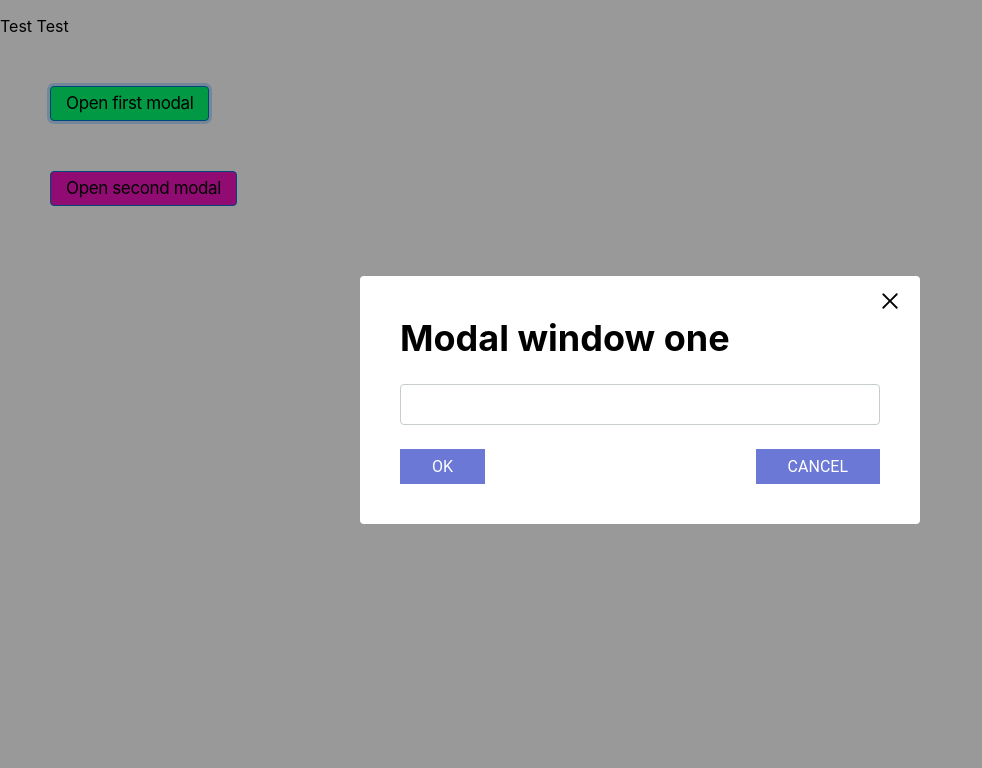
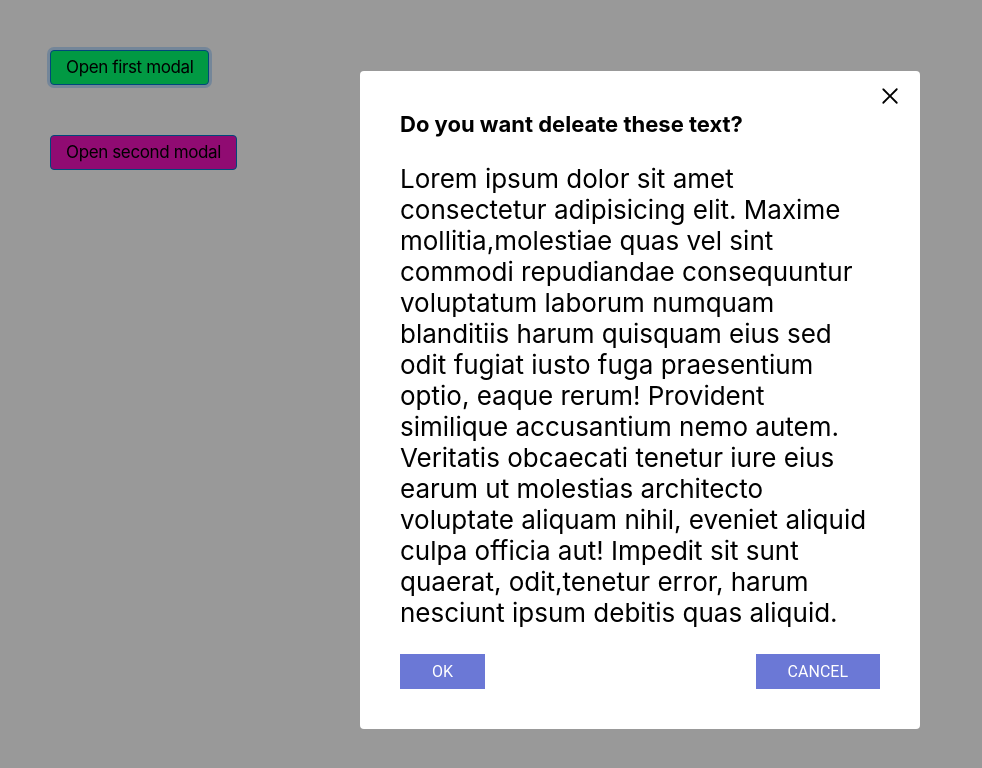
Before and after one commit to 3dlfive/DanItReactHw1, a React (Create React App) app: page / in a window 1280 px wide. Both pictures are taken after a click on the button "Open first modal". Shown: the top 768 px of the page, without its empty margins (0-982 px from the left). Built offline with nearby package versions, Linux system fonts and the light colour scheme.

Commit message:
feat: functionality done

```diff
--- a/src/App.js
+++ b/src/App.js
@@ -3,27 +3,57 @@ import Button from './components/Button/button.component'
 import Modal from './components/Modal/modal.component'
 
 class App extends Component {
-  state = {isModal:false,modalHeader:"Modal window one",modalCloseButton:true,modalText:"Modal text one"}
-  handleClick = (e) =>{
-    console.log(this.text);
+  state = {
+    isModal:false,
+    modalHeader:"Do you want deleate these text?",
+    modalCloseButton:true,
+    modalText:"Modal text one",
+    actionsButtons:'{<><button className="btn" type="button">OK</button><button className="btn" type="button" onClick={closeButton}>Cancel</button></>}'
+  }
 
+  handleClickM1 = () =>{
+    console.log(this.props);
     this.setState((prevstate)=>
      {return {
       ...prevstate,
-      isModal: !prevstate.isModal}})
-    }
+      isModal: !prevstate.isModal,
+      modalText: "Lorem ipsum dolor sit amet consectetur adipisicing elit. Maxime mollitia,molestiae quas vel sint commodi repudiandae consequuntur voluptatum laborum numquam blanditiis harum quisquam eius sed odit fugiat iusto fuga praesentium optio, eaque rerum! Provident similique accusantium nemo autem. Veritatis obcaecati tenetur iure eius earum ut molestias architecto voluptate aliquam nihil, eveniet aliquid culpa officia aut! Impedit sit sunt quaerat, odit,tenetur error, harum nesciunt ipsum debitis quas aliquid.",
+
+    }})}
+
+
+  handleClickM2 = () =>{
+      this.setState((prevstate)=>
+      {return {
+      ...prevstate,
+      isModal: !prevstate.isModal,
+      modalText: "Quaerat provident commodi consectetur veniam similique ad earum omnis ipsum saepe, voluptas, hic voluptates pariatur est explicabo fugiat, dolorum eligendi quam cupiditate excepturi mollitia maiores labore suscipit quas? Nulla, placeat.",
+
+      }})
+      }
+
+    handleClickWindow = () =>{
+      this.setState((prevstate)=>
+      {return {
+        ...prevstate,
+        isModal: !prevstate.isModal,
+      }})}
 
   render(){
-    const {isModal,modalHeader,modalCloseButton,modalText}= this.state
-
-
+    const {isModal,modalHeader,modalText}= this.state
 
     return (
       <div>
-        <p>Test Test</p>
-        <Button text="Open first modal" onClick={this.handleClick} BGcolor={{ backgroundColor: '#01FF70' }} isModal={isModal} />
-        <Button text="Open second modal" onClick={this.handleClick} BGcolor={{ backgroundColor: '#F012BE' }} isModal={isModal}/>
-        {isModal && <Modal header={modalHeader} closeButton={this.handleClick}/>}
+
+        <Button text="Open first modal" onClick={this.handleClickM1} BGcolor={{ backgroundColor: '#01FF70' }} />
+
+        <Button text="Open second modal" onClick={this.handleClickM2} BGcolor={{ backgroundColor: '#F012BE' }} />
+
+        {isModal && <Modal header={modalHeader}
+        action={<><button className="btn" type="button">OK</button>
+        <button className="btn" type="button" onClick={this.handleClickWindow}>Cancel</button></>}
+        text={modalText}
+        closeButton={this.handleClickWindow}/>}
       </div>
     );
   }
--- a/src/components/Modal/modal.component.jsx
+++ b/src/components/Modal/modal.component.jsx
@@ -3,7 +3,7 @@ import './modal.styles.scss';
 
 class Modal extends Component {
 	render() {
-		const {temperature, closeButton,header} = this.props;
+		const { closeButton,header,text,action} = this.props;
 		return (
 			<div className="modal-wrapper" onClick={closeButton}>
 				<div className="modal" onClick={e => e.stopPropagation()}>
@@ -18,14 +18,12 @@ class Modal extends Component {
 							<h4>{header}</h4>
 						</div>
 						<div className="modal-content">
-							<div className="input">
-								<input className="input-box" type="text" value={temperature}/>
-							</div>
+							<p className="modal-text">{text}</p>
+
 						</div>
 						<div className="modal-footer">
 							<div className="button-wrapper">
-								<button className="btn" type="button">OK</button>
-								<button className="btn" type="button" onClick={closeButton}>Cancel</button>
+								{action}
 							</div>
 						</div>
 					</div>
--- a/src/components/Modal/modal.styles.scss
+++ b/src/components/Modal/modal.styles.scss
@@ -36,8 +36,9 @@
 	}
 
 	.modal-header {
+
 		margin-bottom: 24px;
-		font-size: 36px;
+		font-size: 22px;
 	}
 
 	h4 {
@@ -45,7 +46,9 @@
 	}
 
 	.modal-content {}
-
+	.modal-text {
+		font-size: 26px;
+	}
 	.modal-footer {
 		margin-top: 24px;
 	}
@@ -75,17 +78,3 @@
 	color: #fff;
 	padding: 8px 32px;
 }
-
-.input {
-
-	.input-box {
-		height: 41px;
-		width: 100%;
-		border-radius: 4px;
-		border: 1px solid #c7cccf;
-		padding: 0 16px;
-		box-sizing: border-box;
-		line-height: normal;
-		font-size: 24px;
-	}
-}
```
